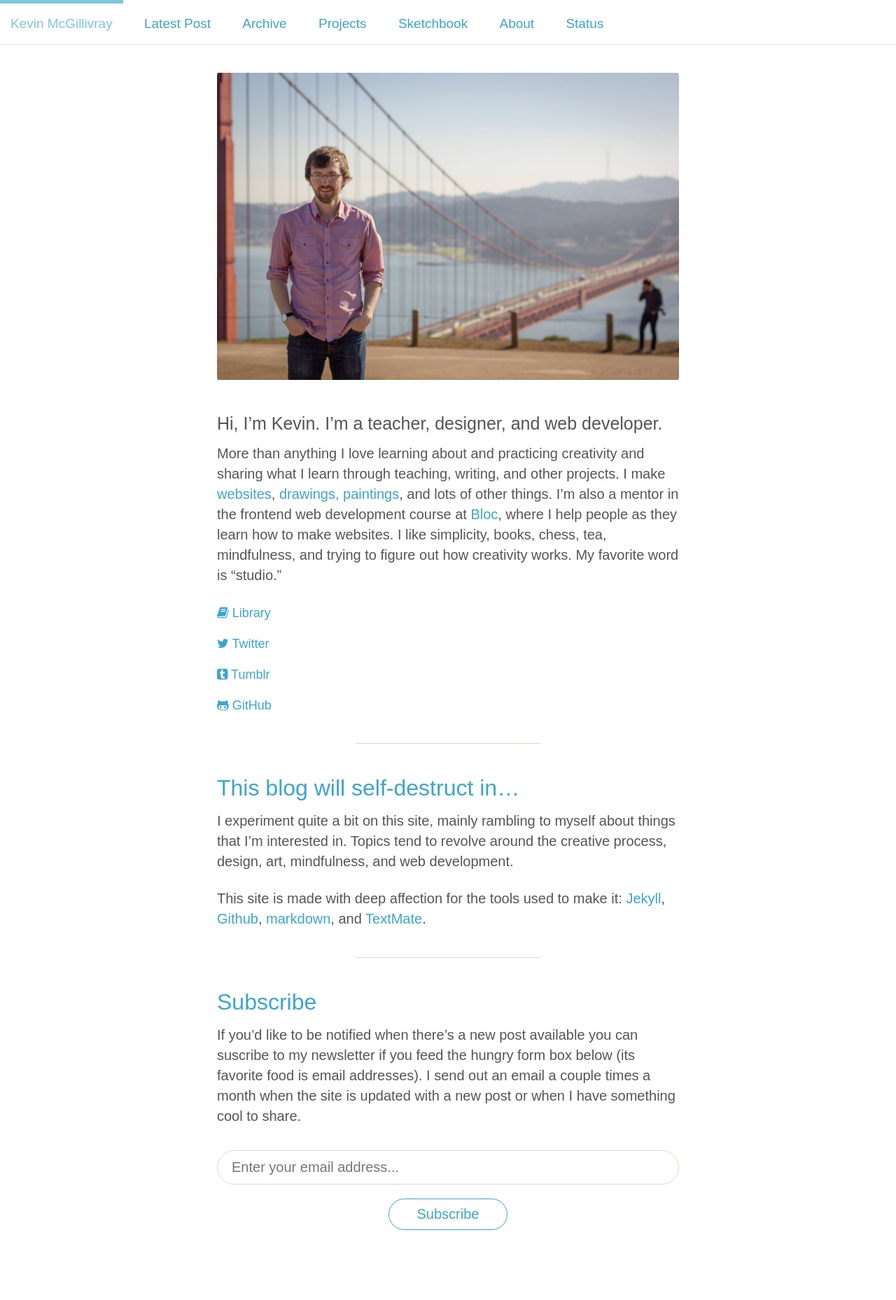
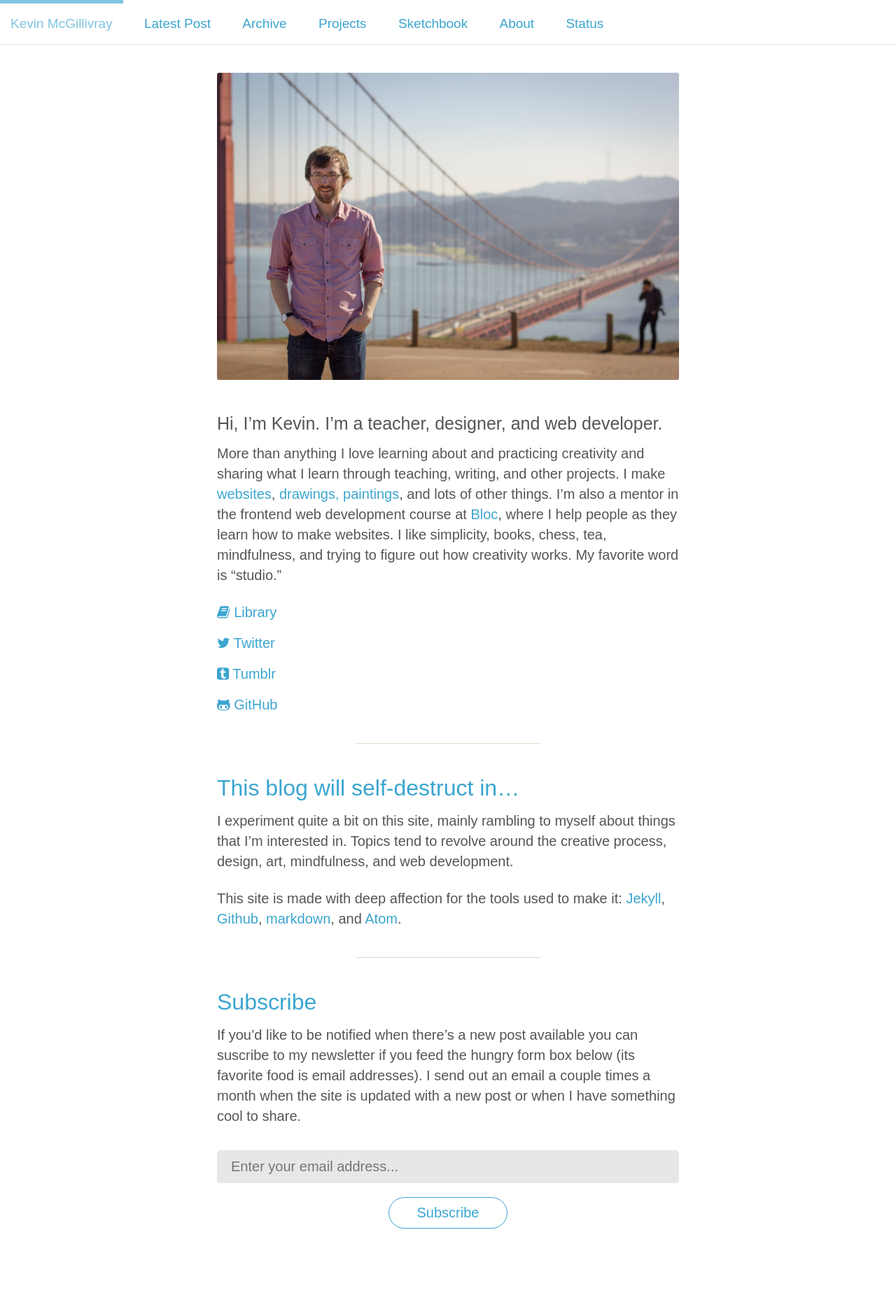
Before and after one commit to kmcgillivray/kmcgillivray.github.io, a Jekyll site: the page built from about/index.md, in a window 1280 px wide. Shown: the whole page at 70% size. Built offline with Jekyll 4.4.1, drawn with Linux system fonts in a browser that asks for light colours; nearby versions of some CDN libraries.

Commit message:
Form styles

```diff
--- a/_includes/links.html
+++ b/_includes/links.html
@@ -1,4 +1,4 @@
-<ul class="basic-list social">
+<ul class="basic-list">
   <li><a href="/librarie"><i class="fa fa-book"></i> Library</a></li>
   <li><a href="http://twitter.com/kev_mcg"><i class="fa fa-twitter"></i> Twitter</a></li>
   <li><a href="http://kevinschmevin.com"><i class="fa fa-tumblr-square"></i> Tumblr</a></li>
--- a/_sass/form.scss
+++ b/_sass/form.scss
@@ -6,10 +6,11 @@ form {
 	text-align: center;
 }
 .text-box {
-  border-radius: 2rem;
   padding: 12px 20px;
 	margin-top: .5rem;
 	margin-bottom: 1rem;
-  border: 1px solid #DCD9C8;
+	background-color: $light-grey;
+	border: 0;
+	border-radius: .25rem;
   width: 100%;
 }
--- a/_sass/social.scss
+++ /dev/null
@@ -1,10 +0,0 @@
-.social a {
-  color: #3ba5cf;
-  border-bottom: 0;
-  font-size: .9rem;
-  transition: .3s opacity;
-}
-.social a:hover {
-  opacity: .5;
-  transition: .3s opacity;
-}
--- a/about/index.md
+++ b/about/index.md
@@ -17,7 +17,7 @@ More than anything I love learning about and practicing creativity and sharing w
 
 I experiment quite a bit on this site, mainly rambling to myself about things that I'm interested in. Topics tend to revolve around the creative process, design, art, mindfulness, and web development.
 
-This site is made with deep affection for the tools used to make it: [Jekyll](http://jekyllrb.com), [Github](http://github.com), [markdown](http://daringfireball.net/projects/markdown/syntax), and [TextMate](http://macromates.com).
+This site is made with deep affection for the tools used to make it: [Jekyll](http://jekyllrb.com), [Github](http://github.com), [markdown](http://daringfireball.net/projects/markdown/syntax), and [Atom](https://atom.io).
 
 ---
 
--- a/css/main.scss
+++ b/css/main.scss
@@ -12,4 +12,3 @@
 @import 'post';
 @import 'project';
 @import 'form';
-@import 'social';
```
